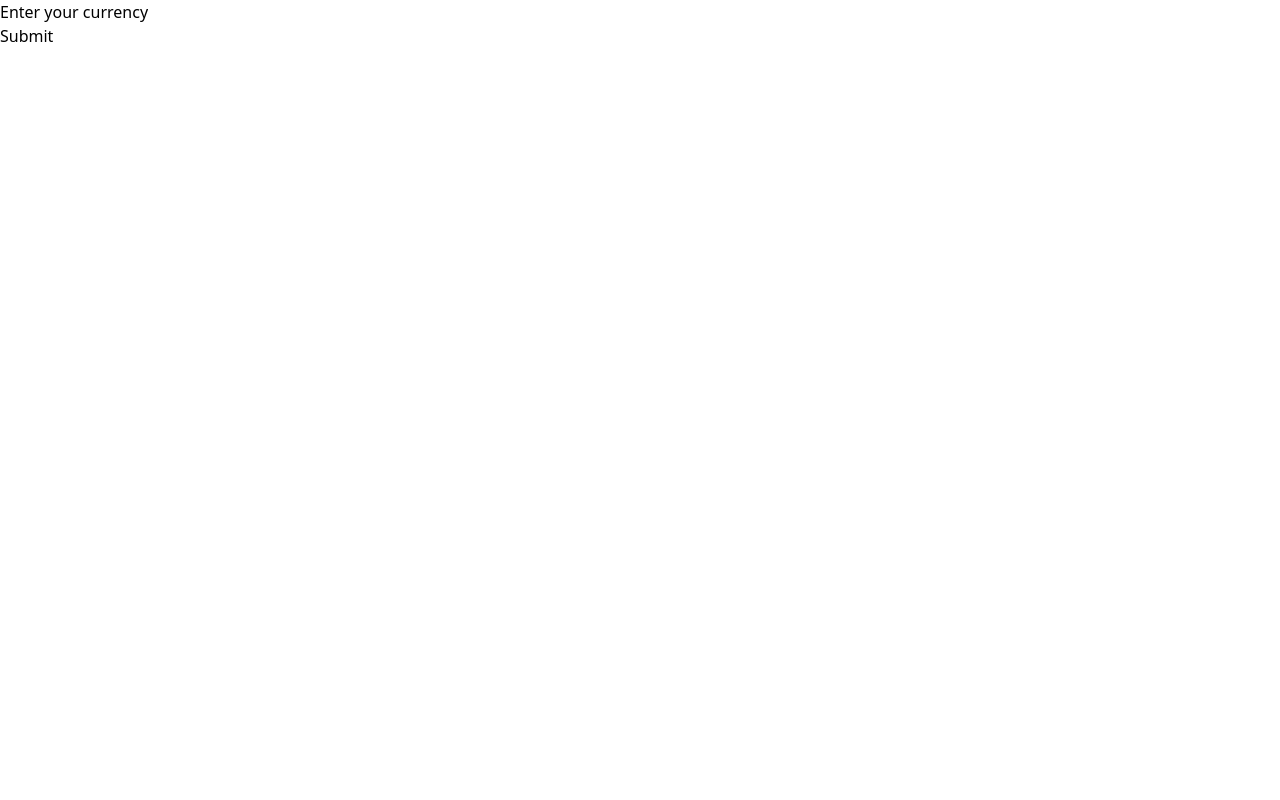
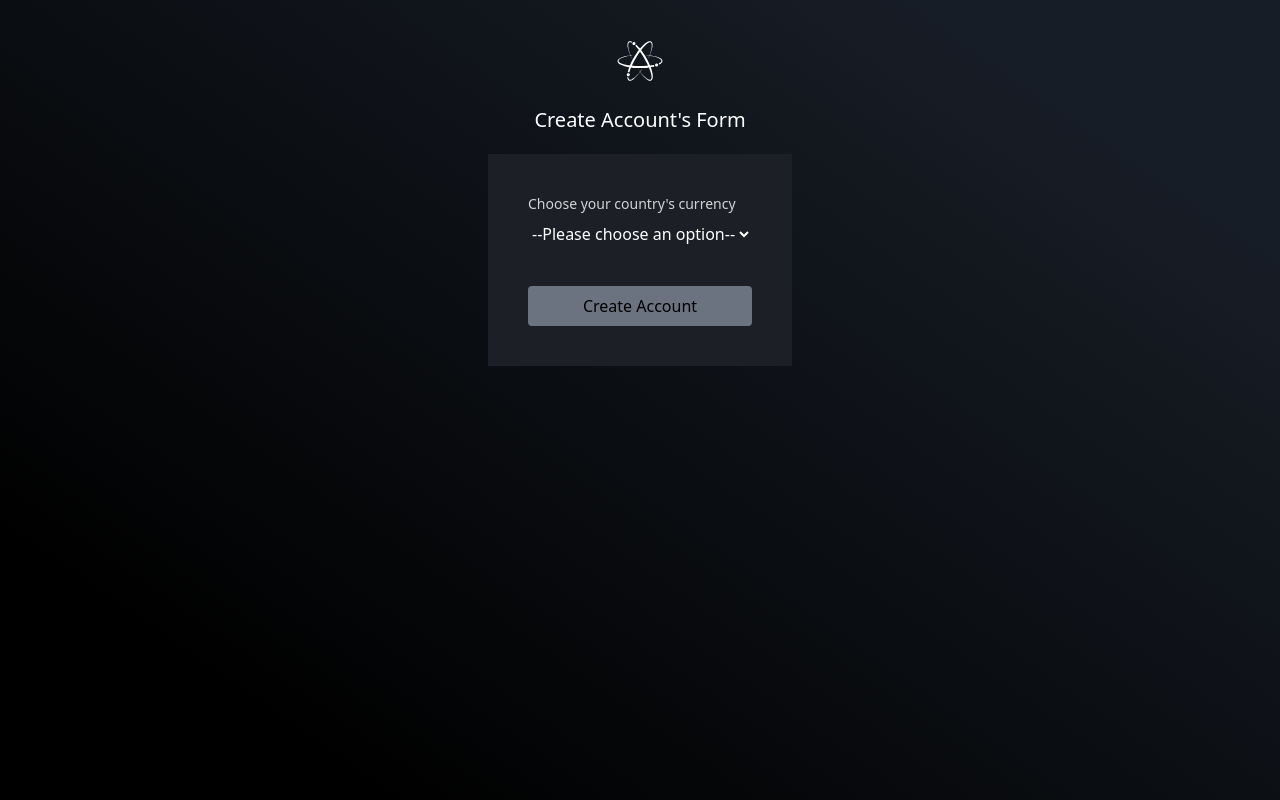
Before and after one commit to caard0s0/vanguard-client, a Next.js app: page /currency in a window 1280 px wide. Built offline with nearby package versions, Linux system fonts and the light colour scheme.

Commit message:
feat: building create account's page

```diff
--- a/src/app/currency/page.tsx
+++ b/src/app/currency/page.tsx
@@ -1,7 +1,9 @@
 'use client'
+
 import { useRouter } from 'next/navigation'
 import { ChangeEvent, FormEvent, useState } from 'react'
 import { createAccount } from '../api/routes'
+import Image from 'next/image'
 
 export interface Currency {
   currency: string
@@ -13,7 +15,7 @@ export default function Currency() {
     currency: '',
   })
 
-  const handleChange = (e: ChangeEvent<HTMLInputElement>) => {
+  const handleChange = (e: ChangeEvent<HTMLSelectElement>) => {
     const { name, value } = e.target
     setCurrency({ ...currency, [name]: value })
   }
@@ -31,19 +33,61 @@ export default function Currency() {
     }
   }
   return (
-    <div>
-      <form onSubmit={handleSubmit}>
-        <div>
-          <label>Enter your currency</label>
-          <input
-            type="text"
-            name="currency"
-            value={currency.currency}
-            onChange={handleChange}
-          />
+    <div className="flex h-screen flex-col items-center bg-[linear-gradient(215deg,_#171d26_15%,_#000_85%)]">
+      <header className="mt-4 grid place-items-center">
+        <Image
+          src="/united_atomic_bank_logo_white.svg"
+          alt="United Atomic Bank Logo"
+          width={90}
+          height={90}
+        />
+        <h1 className="text-xl text-white">Create Account&apos;s Form</h1>
+      </header>
+
+      <main>
+        <div className="mt-5 bg-[#1c2026] p-10">
+          <form
+            className=" flex flex-col gap-6 text-white"
+            onSubmit={handleSubmit}
+          >
+            <div>
+              <label className="block text-sm text-white opacity-80">
+                Choose your country&apos;s currency
+              </label>
+              <select
+                value={currency.currency}
+                onChange={handleChange}
+                name="currency"
+                className="min-w-full bg-transparent py-2 outline-0"
+                required
+              >
+                <option className="bg-[#1c2026]" value="">
+                  --Please choose an option--
+                </option>
+                <option className="bg-[#1c2026]" value="BRL">
+                  BRL
+                </option>
+                <option className="bg-[#1c2026]" value="USD">
+                  USD
+                </option>
+                <option className="bg-[#1c2026]" value="EUR">
+                  EUR
+                </option>
+                <option className="bg-[#1c2026]" value="CAD">
+                  CAD
+                </option>
+              </select>
+            </div>
+
+            <button
+              className="mt-2 min-w-full rounded bg-gray-500 px-4 py-2 text-black transition-all hover:bg-gray-400"
+              type="submit"
+            >
+              Create Account
+            </button>
+          </form>
         </div>
-        <button type="submit">Submit</button>
-      </form>
+      </main>
     </div>
   )
 }
--- a/src/app/utils/userCookie.ts
+++ b/src/app/utils/userCookie.ts
@@ -3,6 +3,6 @@
 import { cookies } from 'next/headers'
 
 export const userCookie = async () => {
-  const userCookie = cookies().get('token')?.value
+  const userCookie = cookies().get('accessToken')?.value
   return userCookie
 }
```
